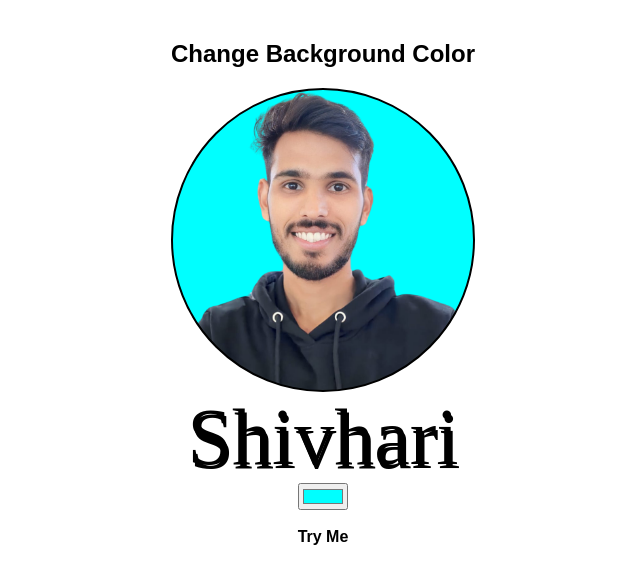
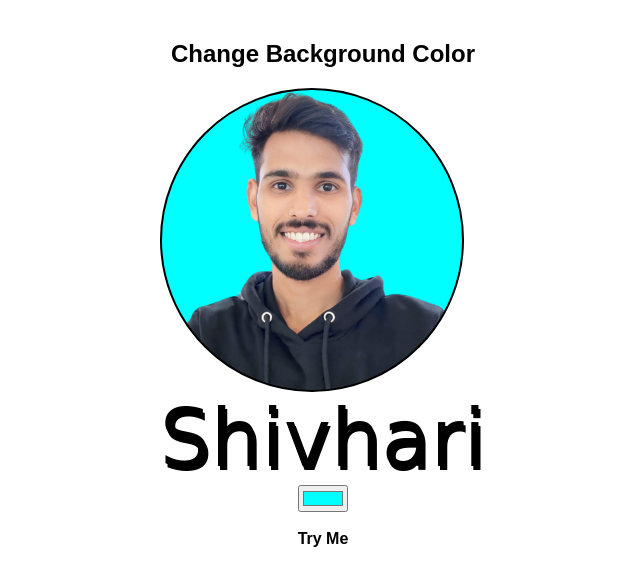
Before and after one commit to shivharig/change-bg-color, a plain HTML site: page index.html in a window 1280 px wide. Shown: the whole page, without its empty margins (317-957 px from the left). Drawn offline with Linux system fonts and the light colour scheme.

Commit message:
Update index.html

```diff
--- a/index.html
+++ b/index.html
@@ -24,7 +24,7 @@
         }
 
         .shopper {
-            font-family: 'Brush Script MT, cursive';
+            font-family: Brush Script MT, cursive;
             font-size: 80px;
             text-shadow: black 2px 4px;
         }
```
